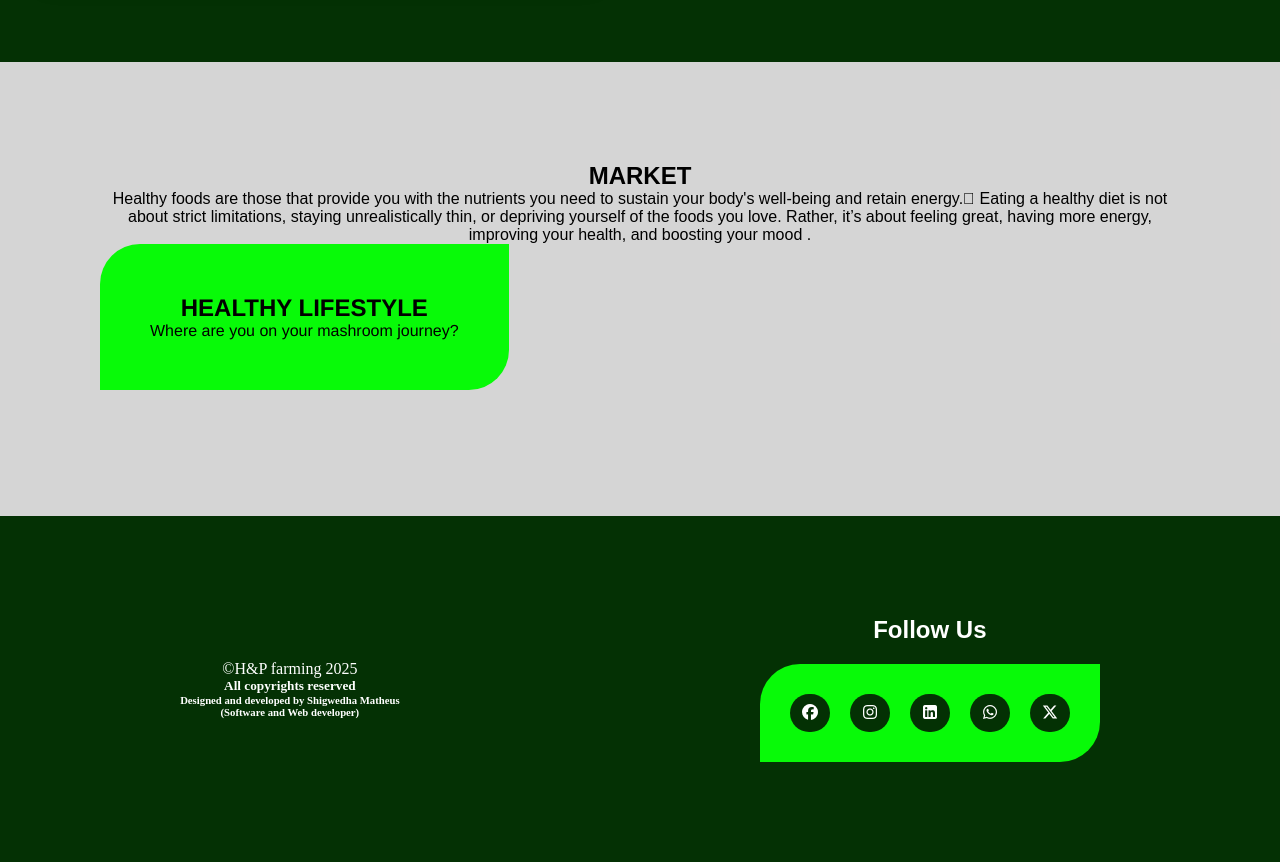
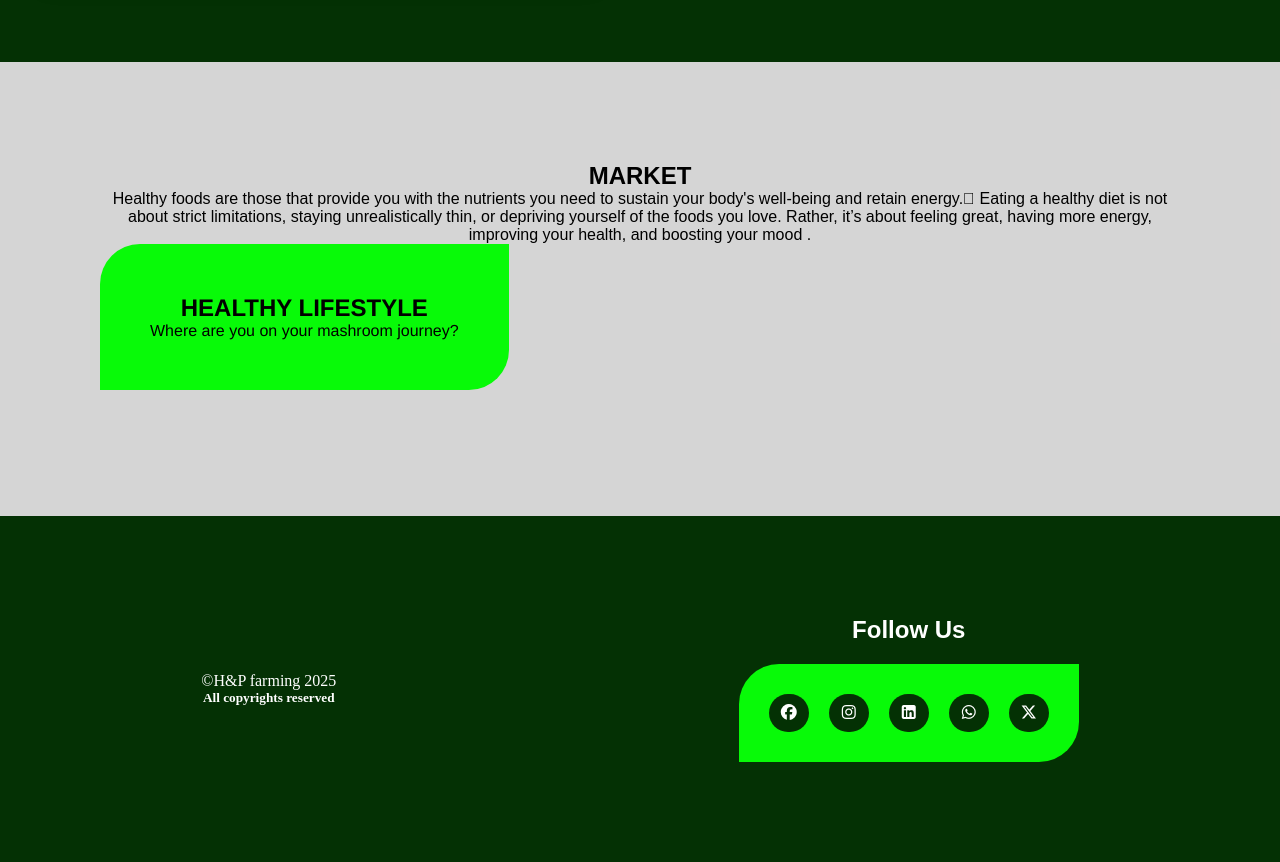
Before and after one commit to 13shigwedhamatheus/H-P-Farming, a plain HTML site: page index.html in a window 1280 px wide. Shown: the part 4738-5600 px from the top of the page. Drawn offline with nearby package versions, Linux system fonts and the light colour scheme; a web font is replaced by a local one.

Commit message:
Update index.html

```diff
--- a/index.html
+++ b/index.html
@@ -231,9 +231,6 @@
             <header>
             <p>&copyH&P farming <span id="copyright"></span></p>
             <h5>All copyrights reserved</h5>
-            <h6>Designed and developed by <span>Shigwedha Matheus</span><br>
-                <span>(Software and Web developer)</span>
-            </h6>
         </header>
         <main>
             <div class="text-container-footer">
```
